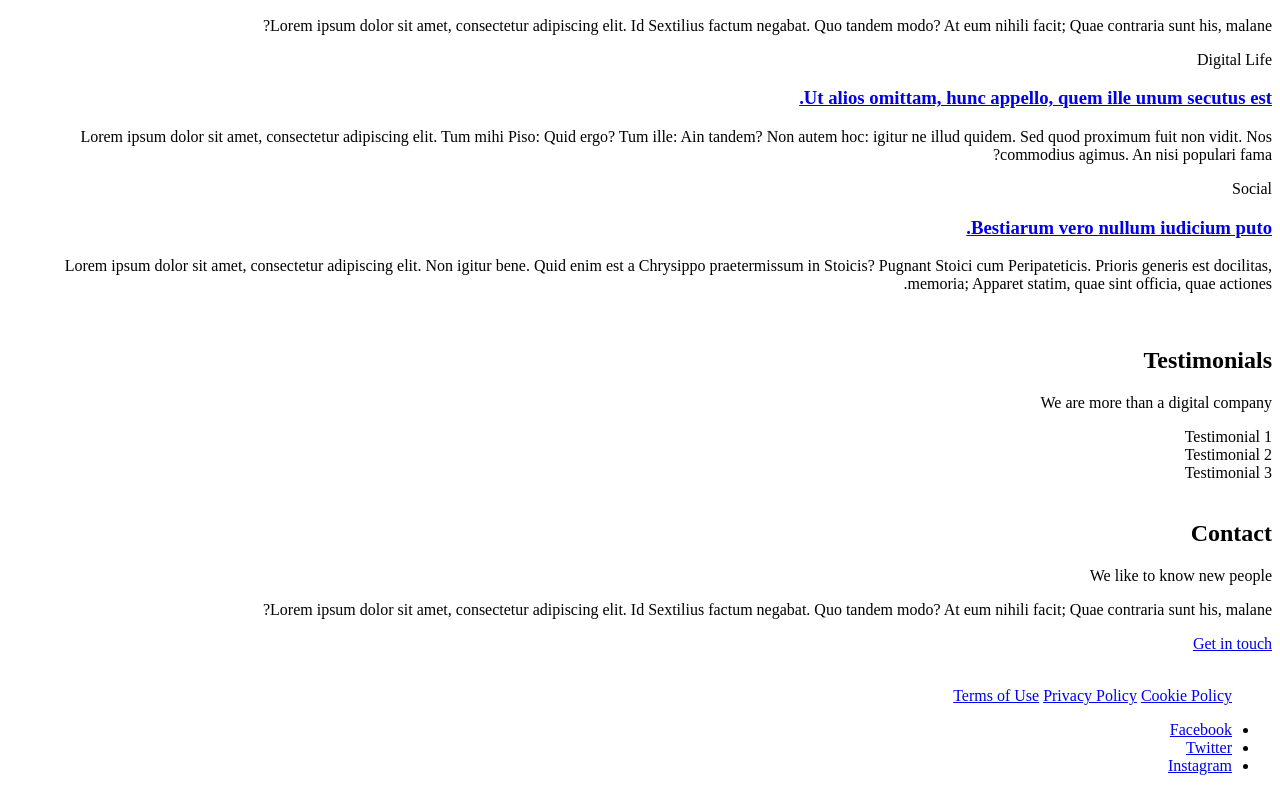
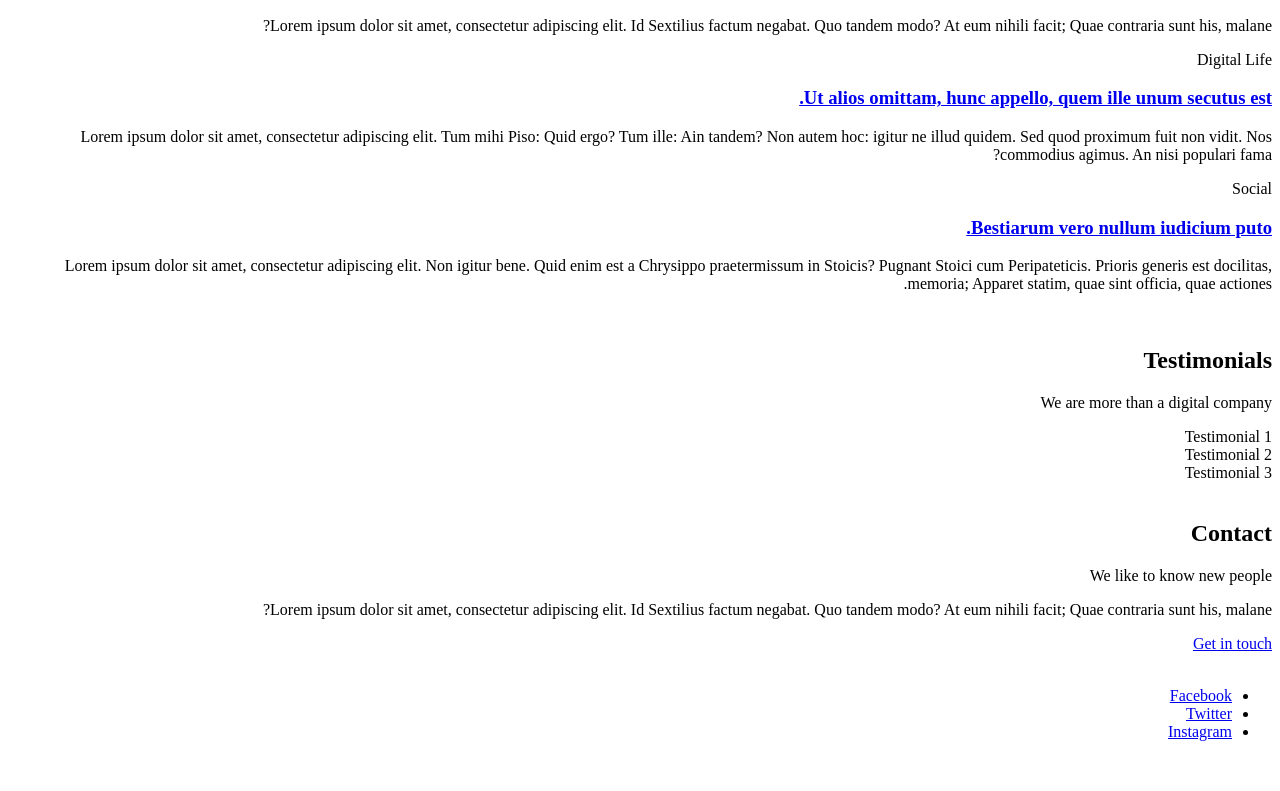
Before and after one commit to Sammie2022/alx-frontend, a plain HTML site: page 0x00-html_advanced/25-index.html in a window 1280 px wide. Shown: the part 1581-2372 px from the top of the page. After the commit the page ends 2338 px from the top, so only its background shows below. Drawn offline with Linux system fonts and the light colour scheme.

```diff
--- a/0x00-html_advanced/25-index.html
+++ b/0x00-html_advanced/25-index.html
@@ -184,13 +184,6 @@
     <!-- Footer -->
     <footer>
       <div>
-        <div>
-            <ul>
-                <a href="#">Terms of Use</a>
-                <a href="#">Privacy Policy</a>
-                <a href="#">Cookie Policy</a>
-            </ul>
-        </div>
         <ul>
           <li><a href="https://www.facebook.com/HolbertonSchool/">Facebook</a></li>
           <li><a href="https://twitter.com/holbertonschool">Twitter</a></li>
```
Lines whose indentation alone changed are shown as unchanged.
